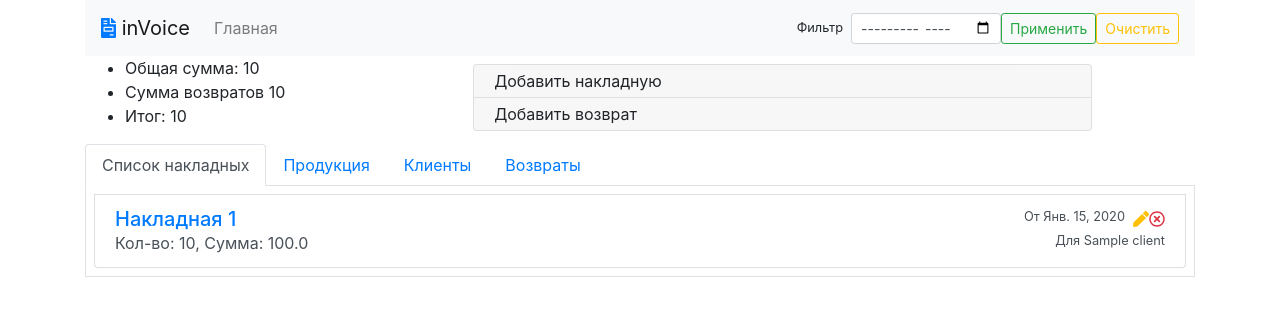
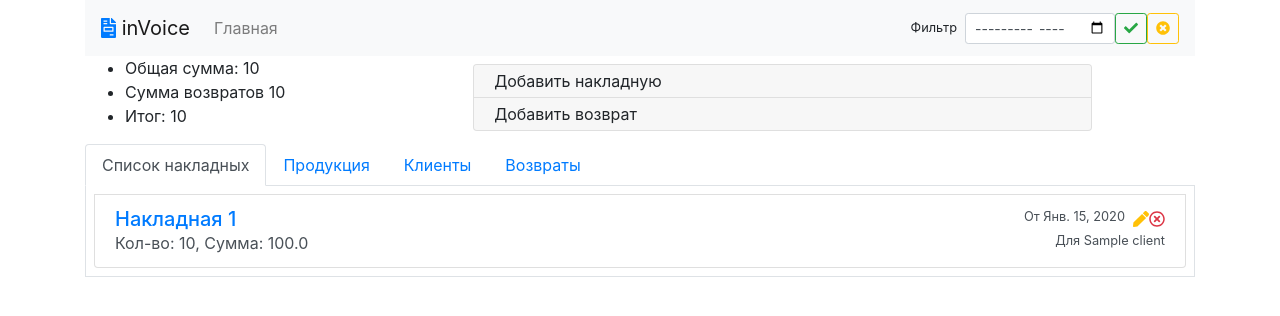
Before and after one commit to zeburek/django-invoices, a Django app: template invoice/templates/invoice/index.html in a window 1280 px wide. Shown: the top 316 px of the page. Run offline with Django 3.2, Linux system fonts and the light colour scheme; tables that the repository leaves empty hold one stand-in row (values such as "Sample post"); the template is opened without the code that fills it: values that come from a table or form of the project are taken from there, most other values are stand-ins (such as "Sample title", 1, 10 or a date in 2020); some libraries are stand-ins or nearby versions.

Commit message:
Change style of filter buttons

```diff
--- a/invoice/templates/invoice/index.html
+++ b/invoice/templates/invoice/index.html
@@ -6,8 +6,12 @@
 <form class="form-inline my-2 my-lg-0 float-right">
         <small class="mr-2" id="filter-addon">Фильтр</small>
         <input class="form-control form-control-sm" aria-describedby="filter-addon" type="month" id="filter_month" placeholder="Месяц" style="width:150px;"/>
-        <button class="btn btn-sm btn-outline-success" onclick="set_query_params()" type="button">Применить</button>
-        <button class="btn btn-sm btn-outline-warning" onclick="clear_params()" type="button">Очистить</button>
+        <button class="btn btn-sm btn-outline-success" onclick="set_query_params()" type="button">
+            <i class="fas fa-check"></i>
+        </button>
+        <button class="btn btn-sm btn-outline-warning" onclick="clear_params()" type="button">
+            <i class="fas fa-times-circle"></i>
+        </button>
 </form>
 
 {% endblock navbar_addition %}
```
